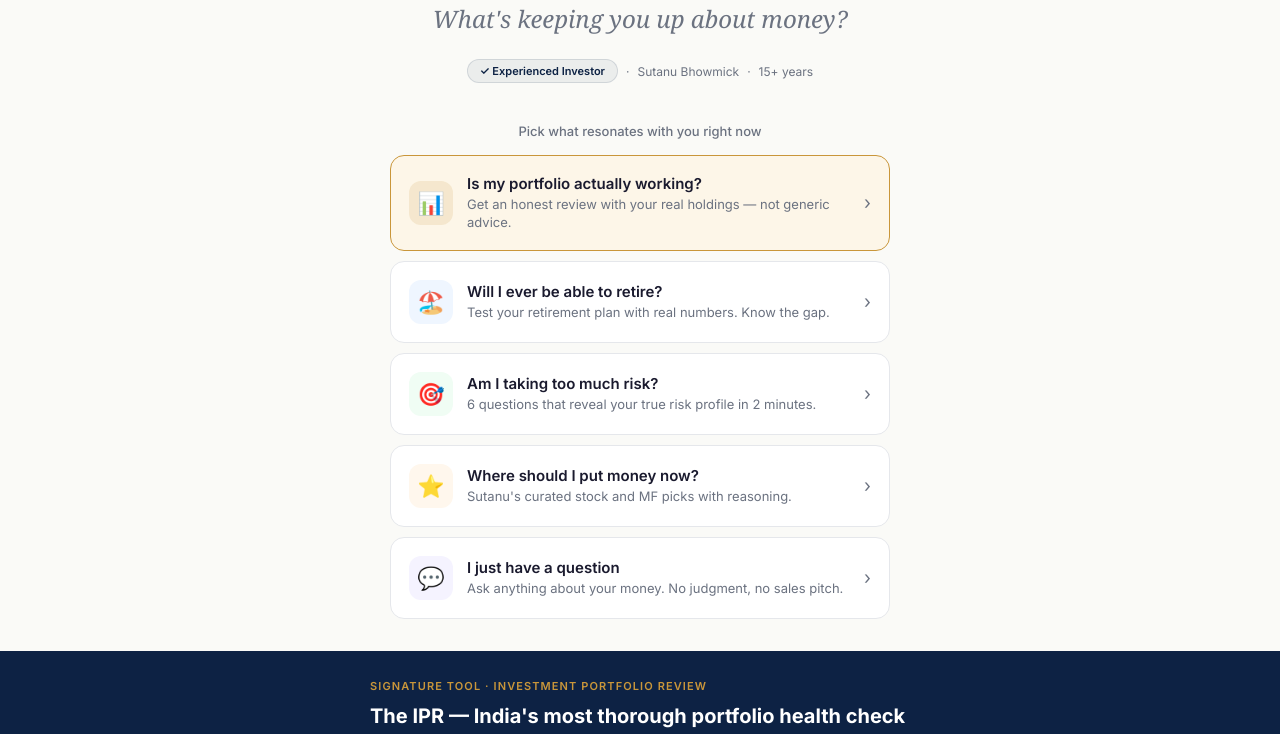
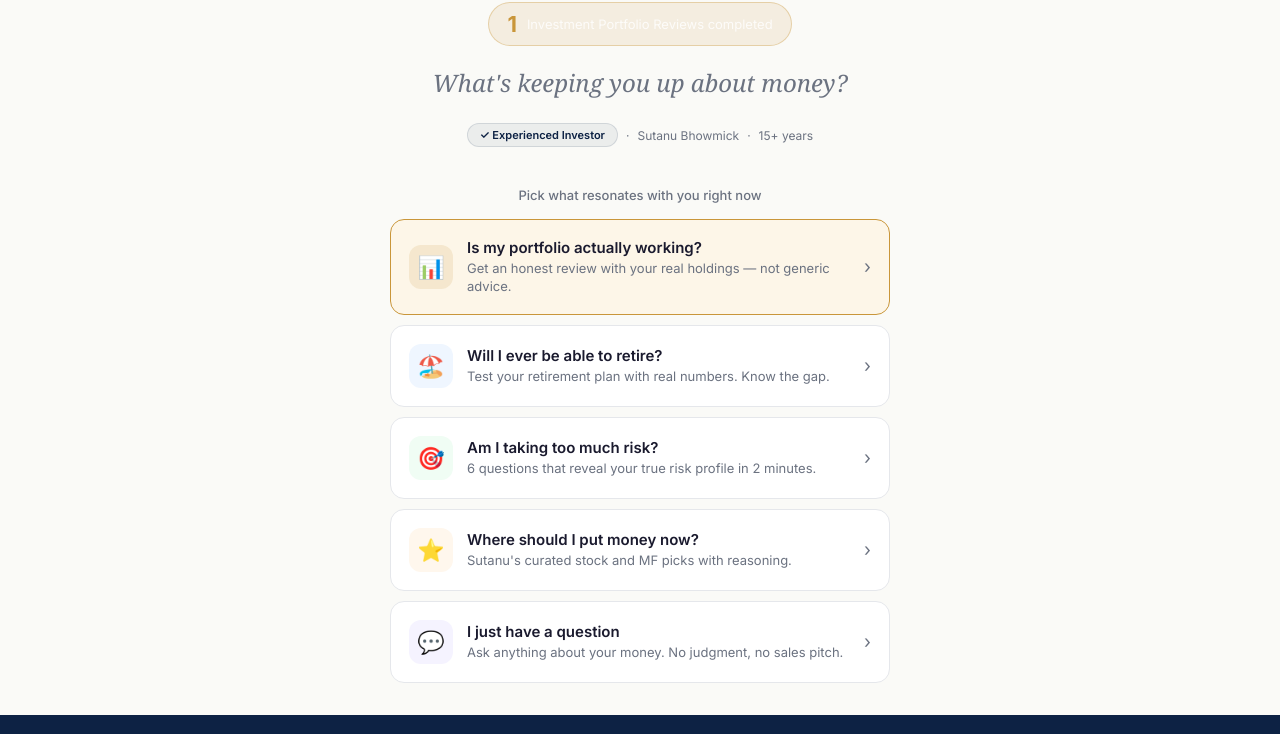
Before and after one commit to openmind3555/mywealth-fit-v2, a plain HTML site: page index.html in a window 1280 px wide. Shown: the part 237-971 px from the top of the page. Drawn offline with Linux system fonts and the light colour scheme; a web font is replaced by a local one.

```diff
--- a/index.html
+++ b/index.html
@@ -91,6 +91,12 @@
 <section class="hero">
   <div class="hero-eyebrow">Experienced Investor · MF Distributor</div>
   <h1 class="hero-headline">Your money deserves<br>a second opinion.</h1>
+
+<div style="display:inline-flex;align-items:center;gap:10px;background:rgba(201,150,58,.12);border:1px solid rgba(201,150,58,.35);border-radius:30px;padding:8px 18px;margin-bottom:20px">
+  <span style="font-size:22px;font-weight:800;color:#C9963A" id="ipr-counter">1</span>
+  <span style="font-size:13px;color:rgba(255,255,255,.8)">Investment Portfolio Reviews completed</span>
+</div>
+
   <p class="hero-sub">What's keeping you up about money?</p>
   <div class="hero-trust">
     <span class="sebi-chip">✓ Experienced Investor</span>
```
